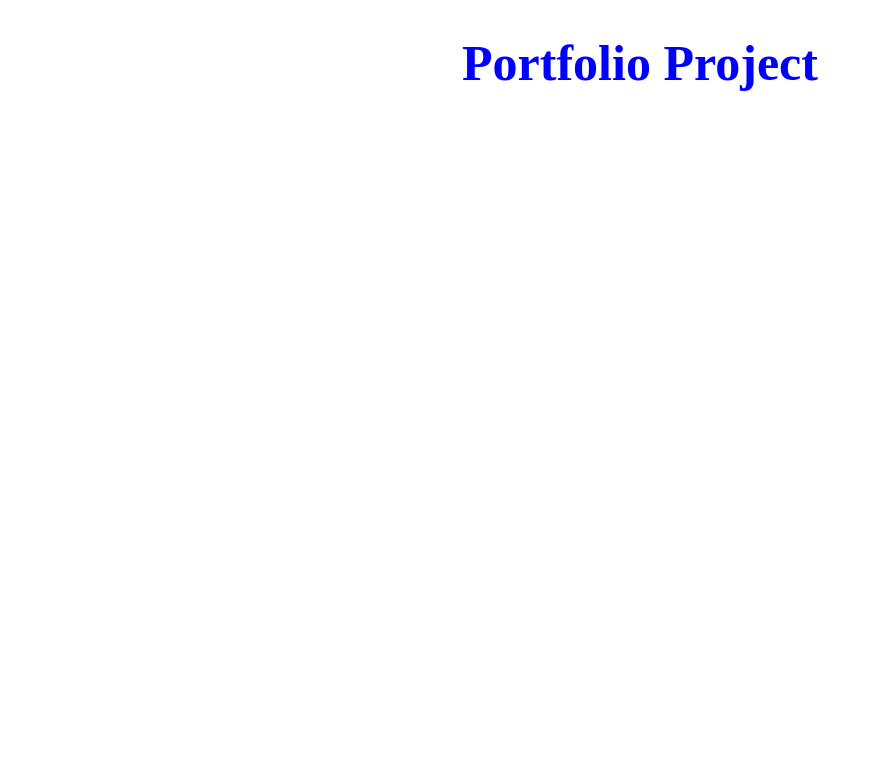
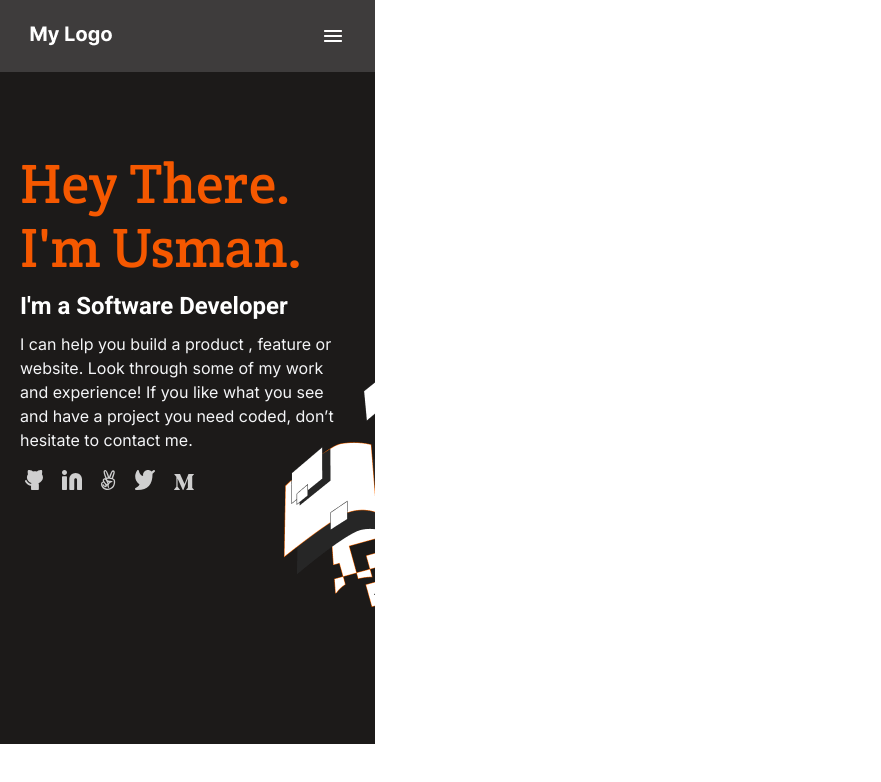
Before and after one commit to Usman551/Portfolio-Project, a website: page index.html in a window 1280 px wide. Shown: the whole page, without its empty margins (0-881 px from the left). Drawn offline with Linux system fonts and the light colour scheme.

Commit message:
header and headline section completed

```diff
--- a/index.html
+++ b/index.html
@@ -7,6 +7,29 @@
     <link rel="stylesheet" href="style.css">
 </head>
 <body>
-    <h1>Portfolio Project</h1>
+    <header>
+        <nav>
+            <img src="./images/My Logo.png" alt="">
+            <img src="./images/Icon - Menu.png" alt="">
+        </nav>
+        <section class="header">
+            <div class="heading">
+                <h1>Hey There. <br>I'm Usman.</h1>
+                <h3>I'm a Software Developer</h3>
+                <p>I can help you build a product , feature or website. Look through some of my work and experience! If you like what you see and have a project you need coded,
+                    don’t hesitate to contact me.</p>
+            </div>
+            <div class="logos">
+                <div class="logosdiv">
+                    <img src="./images/github.svg" alt="">
+                    <img src="./images/Linkedin icon.svg" alt="">
+                    <img src="./images/angel list.svg" alt="">
+                    <img src="./images/twitter.svg" alt="">
+                    <img src="./images/medium.svg" alt="">
+                </div>
+                <img class="illustration-logo" src="./images/illustration-header-mobile.png" alt="">
+            </div>
+        </section>
+    </header>
 </body>
 </html>
--- a/style.css
+++ b/style.css
@@ -1,5 +1,71 @@
-h1{
-    color: blue;
-    font-size: 50px;
-    text-align: center;
+
+@import url('https://fonts.googleapis.com/css2?family=Inter:ital,opsz,wght@0,14..32,100..900;1,14..32,100..900&display=swap');
+@import url('https://fonts.googleapis.com/css2?family=Crete+Round:ital@0;1&display=swap');
+@import url('https://fonts.googleapis.com/css2?family=Crete+Round:ital@0;1&family=Roboto:ital,wght@0,100;0,300;0,400;0,500;0,700;0,900;1,100;1,300;1,400;1,500;1,700;1,900&display=swap');
+*{
+    margin: 0;
+    padding: 0;
+    box-sizing: border-box;
 }
+body{
+    width: 375px;
+
+}
+nav{
+    width: 100%;
+    height: 72px;
+    background-color: #3E3c3c;
+    color: #fff;
+    display: flex;
+    justify-content: space-between;
+    align-items: center;
+    padding-left: 8%;
+    padding-right: 8%;
+}
+
+
+.header{
+    background: #1C1A19;
+    position: relative;
+    height: 84vh;
+}
+.heading{
+    padding: 80px 20px;
+    padding-bottom: 0px;
+
+}
+.heading h1{
+    color:#F55800;
+    font-family: "Crete Round", serif;
+    font-weight: 400;
+    font-size: 56px;
+    line-height: 64px;
+}
+.heading h3{
+    font-weight: 700;
+    font-family: "Roboto", sans-serif;
+    font-size: 24px;
+    line-height: 32px;
+    color: #fff;
+    margin-top: 10px;
+    margin-bottom: 10px;
+}
+.heading p{
+    font-family: 'Inter', sans-serif;
+    font-weight: 400;
+    font-size: 16px;
+    line-height: 24px;
+    color: #f4f5f7;
+}
+.logosdiv{
+    margin-top: 18px;
+    padding-left: 25px;
+}
+.logosdiv img{
+margin-right: 15px;
+}
+.illustration-logo{
+    position: absolute;
+    right: 0;
+    top: 175px;
+}
```
Also changed, not shown: images/Icon - Menu.png (added), images/Illustration-header@2x.png (added), images/Linkedin icon.svg (added), images/My Logo.png (added), images/Union.png (added), images/angel list.svg (added), images/github.svg (added), images/illustration-header-mobile.png (added), images/medium.svg (added), images/twitter.svg (added).
